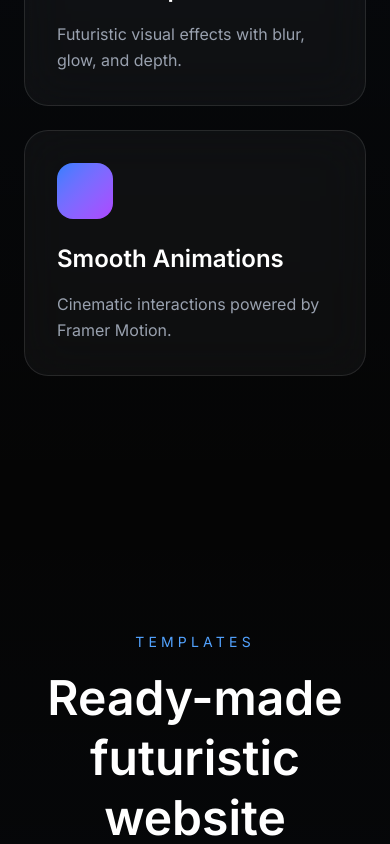
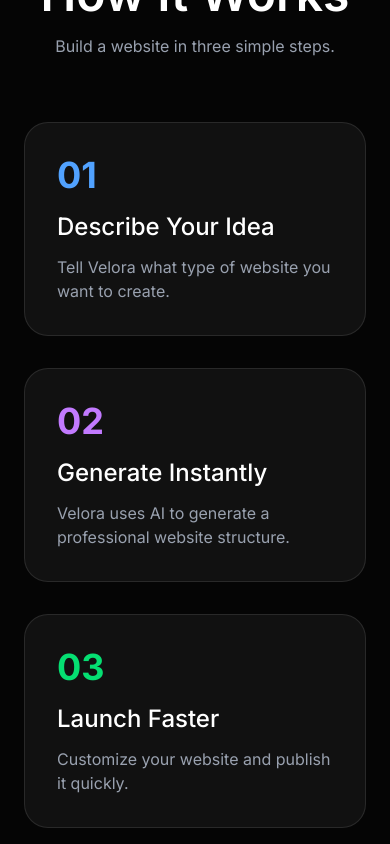
Before and after one commit to kanhasing/velora, a React (Vite) app: page / in a window 390 px wide. Shown: the part 5760-6604 px from the top of the page. Built offline with nearby package versions, Linux system fonts and the light colour scheme.

Commit message:
Add How It Works section

```diff
--- a/src/App.jsx
+++ b/src/App.jsx
@@ -1,12 +1,14 @@
 import Preview from "./components/Preview"
 import { db } from "./firebase"
 import LogoCloud from "./components/LogoCloud"
+import HowItWorks from "./components/HowItWorks"
 import CTA from "./components/CTA"
 import FAQ from "./components/FAQ"
 import Testimonials from "./components/Testimonials"
 import Stats from "./components/Stats"
 import Navbar from "./components/Navbar"
 import Hero from "./components/Hero"
+import DemoShowcase from "./components/DemoShowcase"
 import Features from "./components/Features"
 import Templates from "./components/Templates"
 import Pricing from "./components/Pricing"
@@ -22,9 +24,13 @@
 
       <Hero />
 
+      <DemoShowcase />
+
       <Preview />
 
       <LogoCloud />
+
+      <HowItWorks />
 
       <Features />
 
--- /dev/null
+++ b/src/components/DemoShowcase.jsx
@@ -0,0 +1,46 @@
+export default function DemoShowcase() {
+
+  return (
+
+    <section className="py-24 px-6 bg-[#050505]">
+
+      <div className="max-w-7xl mx-auto">
+
+        <h2 className="text-5xl font-semibold text-center mb-4">
+
+          See What Velora Can Build
+
+        </h2>
+
+        <p className="text-center text-gray-400 mb-16">
+
+          Generate modern websites with AI in seconds.
+
+        </p>
+
+        <div className="grid md:grid-cols-3 gap-8">
+
+          <div className="rounded-3xl border border-white/10 bg-white/5 p-6">
+            <div className="h-64 rounded-2xl bg-gradient-to-br from-blue-500/20 to-cyan-500/20"></div>
+            <h3 className="mt-4 text-xl font-medium">SaaS Startup</h3>
+          </div>
+
+          <div className="rounded-3xl border border-white/10 bg-white/5 p-6">
+            <div className="h-64 rounded-2xl bg-gradient-to-br from-purple-500/20 to-pink-500/20"></div>
+            <h3 className="mt-4 text-xl font-medium">Portfolio</h3>
+          </div>
+
+          <div className="rounded-3xl border border-white/10 bg-white/5 p-6">
+            <div className="h-64 rounded-2xl bg-gradient-to-br from-green-500/20 to-emerald-500/20"></div>
+            <h3 className="mt-4 text-xl font-medium">Ecommerce Store</h3>
+          </div>
+
+        </div>
+
+      </div>
+
+    </section>
+
+  )
+
+}
--- /dev/null
+++ b/src/components/HowItWorks.jsx
@@ -0,0 +1,69 @@
+export default function HowItWorks() {
+
+  return (
+
+    <section className="py-24 px-6 bg-[#050505]">
+
+      <div className="max-w-6xl mx-auto">
+
+        <h2 className="text-5xl font-semibold text-center mb-4">
+          How It Works
+        </h2>
+
+        <p className="text-center text-gray-400 mb-16">
+          Build a website in three simple steps.
+        </p>
+
+        <div className="grid md:grid-cols-3 gap-8">
+
+          <div className="rounded-3xl border border-white/10 bg-white/5 p-8">
+            <div className="text-4xl font-bold text-blue-400 mb-4">
+              01
+            </div>
+
+            <h3 className="text-2xl font-medium mb-3">
+              Describe Your Idea
+            </h3>
+
+            <p className="text-gray-400">
+              Tell Velora what type of website you want to create.
+            </p>
+          </div>
+
+          <div className="rounded-3xl border border-white/10 bg-white/5 p-8">
+            <div className="text-4xl font-bold text-purple-400 mb-4">
+              02
+            </div>
+
+            <h3 className="text-2xl font-medium mb-3">
+              Generate Instantly
+            </h3>
+
+            <p className="text-gray-400">
+              Velora uses AI to generate a professional website structure.
+            </p>
+          </div>
+
+          <div className="rounded-3xl border border-white/10 bg-white/5 p-8">
+            <div className="text-4xl font-bold text-green-400 mb-4">
+              03
+            </div>
+
+            <h3 className="text-2xl font-medium mb-3">
+              Launch Faster
+            </h3>
+
+            <p className="text-gray-400">
+              Customize your website and publish it quickly.
+            </p>
+          </div>
+
+        </div>
+
+      </div>
+
+    </section>
+
+  )
+
+}
```
